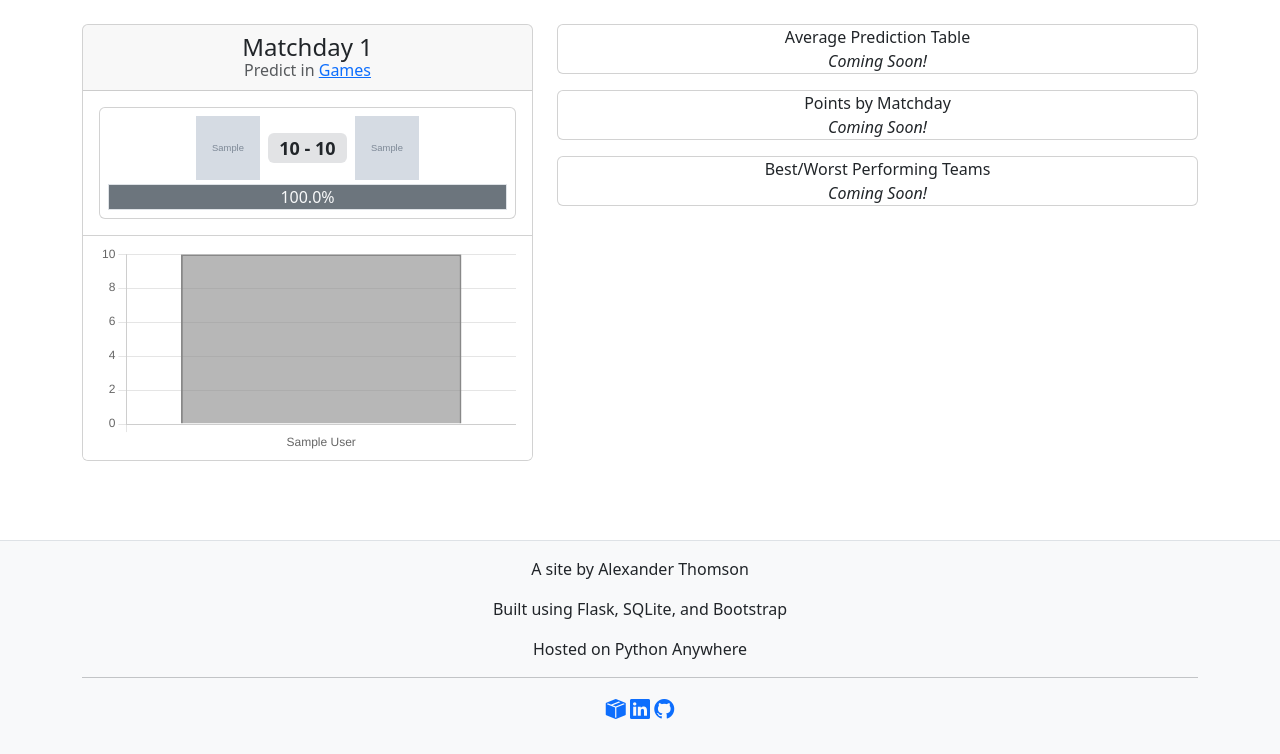
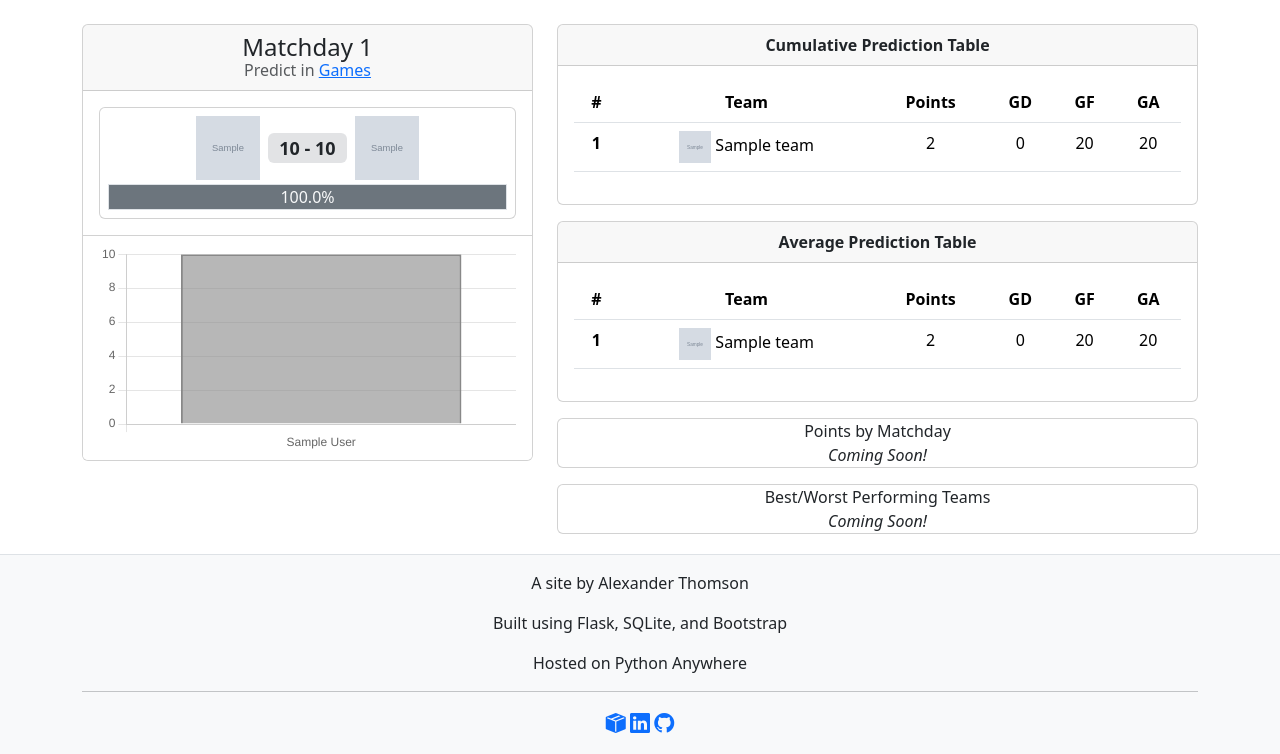
Before and after one commit to EssithAbertay/worldcup_predictions, a Flask app: page / in a window 1280 px wide. Shown: the part 60-814 px from the top of the page. Before the commit the page ends 779 px from the top, so only its background shows below. Run offline with Flask 3, Linux system fonts and the light colour scheme; a user stored in the database is signed in; tables that the repository leaves empty hold one stand-in row (values such as "Sample post"); grey boxes marked "Sample" are stand-in pictures.

Commit message:
Added prediction tables to index

```diff
--- a/app/routes.py
+++ b/app/routes.py
@@ -15,6 +15,8 @@ from pathlib import Path
 from PIL import Image, ImageOps
 import json
 from app.helpers import getMatchday, getNowTime, getGamesForMatchday, getUsersByPointsDesc, getUsers, getGameFromID, getUserbyUsername
+from collections import defaultdict
+from math import floor
 
 # TODO: make nowtime, matchday, matchday games, etc a seperate python file, as i keep writing the same fecking code
 
@@ -77,7 +79,105 @@ def index(matchday=None):
 
 
     # create an average table based on our predictions
+    # create a cumulative table based on our predictions
+    # both is more fun!
 
+    teams = db.session.scalars(sa.select(Team)).all()
+
+    averagePredictionTableData = {}
+    cumulativePredictionTableData = {}
+
+    for team in teams:
+        averagePredictionTableData[team.id] = {
+        "pts": 0,
+        "gf": 0,
+        "ga": 0,
+        "gd": 0,
+        }
+
+        cumulativePredictionTableData[team.id] = {
+        "pts": 0,
+        "gf": 0,
+        "ga": 0,
+        "gd": 0,
+        }
+
+
+    predictions = db.session.scalars(sa.select(Prediction)).all()
+
+    # Group predictions by match for the average table
+    predictionsByMatch = defaultdict(list)
+
+    for prediction in predictions:
+        predictionsByMatch[prediction.game_id].append(prediction)
+
+        home_id = prediction.match.home_team_id
+        away_id = prediction.match.away_team_id
+
+        home = prediction.home_score_predicted
+        away = prediction.away_score_predicted
+
+        cumulativePredictionTableData[home_id]["gf"] += home
+        cumulativePredictionTableData[away_id]["gf"] += away
+
+        cumulativePredictionTableData[home_id]["ga"] += away
+        cumulativePredictionTableData[away_id]["ga"] += home
+
+        if(home > away):
+            cumulativePredictionTableData[home_id]["pts"] +=3
+        elif(away >home):
+            cumulativePredictionTableData[away_id]["pts"] +=3
+        else:
+            cumulativePredictionTableData[home_id]["pts"] +=1
+            cumulativePredictionTableData[away_id]["pts"] +=1
+
+    for matchPredictions in predictionsByMatch.values():
+        match = matchPredictions[0].match
+
+        home_id = match.home_team_id
+        away_id = match.away_team_id
+
+        avg_home = floor(sum(
+            p.home_score_predicted for p in matchPredictions
+        ) / len(matchPredictions))
+
+        avg_away = floor(sum(
+            p.away_score_predicted for p in matchPredictions
+        ) / len(matchPredictions))
+
+        averagePredictionTableData[home_id]["gf"] += avg_home
+        averagePredictionTableData[away_id]["gf"] += avg_away
+
+        averagePredictionTableData[home_id]["ga"] += avg_away
+        averagePredictionTableData[away_id]["ga"] += avg_home
+
+        if avg_home > avg_away:
+            averagePredictionTableData[home_id]["pts"] += 3
+        elif avg_away > avg_home:
+            averagePredictionTableData[away_id]["pts"] += 3
+        else:
+            averagePredictionTableData[home_id]["pts"] += 1
+            averagePredictionTableData[away_id]["pts"] += 1
+
+
+
+    # TODO: Account for top 6 split .... somehow
+    cumulativePredictedTableList = []
+
+    for team in teams:
+        cumulativePredictionTableData[team.id]["gd"] =  cumulativePredictionTableData[team.id]["gf"] -  cumulativePredictionTableData[team.id]["ga"]
+        cumulativePredictedTableList.append([team, cumulativePredictionTableData[team.id]])
+
+    cumulativePredictedTableList.sort(key=lambda x: (x[1]["pts"],x[1]["gd"],x[1]["gf"],), reverse=True)
+
+
+    averagePredictedTableList = []
+
+    for team in teams:
+        averagePredictionTableData[team.id]["gd"] = (averagePredictionTableData[team.id]["gf"]- averagePredictionTableData[team.id]["ga"])
+        averagePredictedTableList.append([team, averagePredictionTableData[team.id]])
+
+    averagePredictedTableList.sort(key=lambda x: (x[1]["pts"],x[1]["gd"],x[1]["gf"],),reverse=True,)
 
 
     context = {
@@ -87,7 +187,9 @@ def index(matchday=None):
         "matchdayGames": matchdayGames,
         "matchdayPredictions": matchdayPredictions,
         "matchdayPointsEarned": matchdayPointsEarned,
-        "nowTime": getNowTime()
+        "nowTime": getNowTime(),
+        "cumulativeTable": cumulativePredictedTableList,
+        "averageTable": averagePredictedTableList
     }
 
     return render_template('index.html', **context)
--- a/app/templates/index.html
+++ b/app/templates/index.html
@@ -9,9 +9,87 @@
 
         <div class="col-md">
             <div class="card mb-3">
-                Average Prediction Table <br>
-                <i> Coming Soon! </i>
+                <div class="card-header">
+                    <strong>Cumulative Prediction Table </strong>
+                </div>
+
+                <div class="card-body">
+                    <table class="table table-hover">
+                        <thead>
+                            <tr>
+                            <th scope="col">#</th>
+                            <th scope="col">Team</th>
+                            <th scope="col">Points</th>
+                            <th scope="col">GD</th>
+                            <th scope="col">GF</th>
+                            <th scope="col">GA</th>
+                            </tr>
+                        </thead>
+                        <tbody>
+                            {% for teamData in cumulativeTable%}
+
+
+                            <tr>
+                            <th scope="row">{{loop.index}}</th>
+                            <td>
+                                <img src="{{teamData[0].logo()}}" alt="Home Logo" style="width: 32px; height: 32px;">
+                                {{teamData[0].name}}
+                            </td>
+                            <td>{{teamData[1]["pts"]}}</td>
+                            <td>{{teamData[1]["gd"]}}</td>
+                            <td>{{teamData[1]["gf"]}}</td>
+                            <td>{{teamData[1]["ga"]}}</td>
+                            </tr>
+
+                            {% endfor %}
+                        </tbody>
+                    </table>
+                </div>
             </div>
+
+
+            <div class="card mb-3">
+
+                <div class="card-header">
+                <strong> Average Prediction Table </strong>
+                </div>
+
+                <div class="card-body">
+                    <table class="table table-hover">
+                        <thead>
+                            <tr>
+                            <th scope="col">#</th>
+                            <th scope="col">Team</th>
+                            <th scope="col">Points</th>
+                            <th scope="col">GD</th>
+                            <th scope="col">GF</th>
+                            <th scope="col">GA</th>
+                            </tr>
+                        </thead>
+                        <tbody>
+
+                            {% for teamData in averageTable%}
+
+
+                            <tr>
+                            <th scope="row">{{loop.index}}</th>
+                            <td>
+                                <img src="{{teamData[0].logo()}}" alt="Home Logo" style="width: 32px; height: 32px;">
+                                {{teamData[0].name}}
+                            </td>
+                            <td>{{teamData[1]["pts"]}}</td>
+                            <td>{{teamData[1]["gd"]}}</td>
+                            <td>{{teamData[1]["gf"]}}</td>
+                            <td>{{teamData[1]["ga"]}}</td>
+                            </tr>
+
+                            {% endfor %}
+                        </tbody>
+                    </table>
+                </div>
+            </div>
+
+
 
             <div class="card mb-3">
                 Points by Matchday <br>
```
